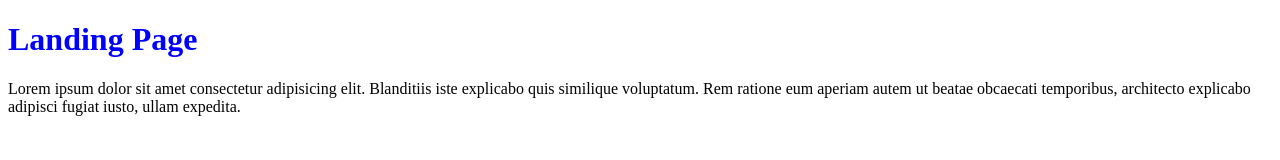
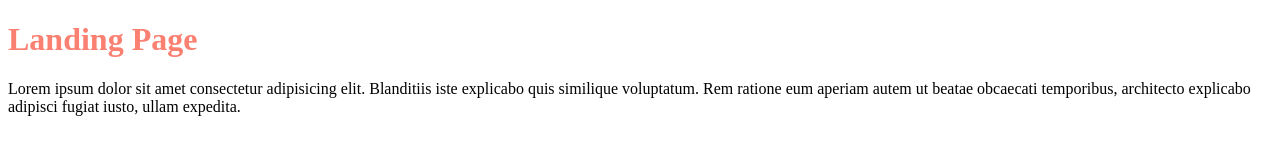
Before and after one commit to borneocode/simple-landing-page, a plain HTML site: page index.html in a window 1280 px wide. Drawn offline with Linux system fonts and the light colour scheme.

Commit message:
mengubah warna judul menjadi salmon

```diff
--- a/index.html
+++ b/index.html
@@ -6,7 +6,7 @@
     <title>Simple Landing Page</title>
   </head>
   <body>
-    <h1 style="color: blue">Landing Page</h1>
+    <h1 style="color: salmon">Landing Page</h1>
     <p>
       Lorem ipsum dolor sit amet consectetur adipisicing elit. Blanditiis iste explicabo quis similique voluptatum. Rem ratione eum aperiam autem ut beatae obcaecati temporibus, architecto explicabo adipisci fugiat iusto, ullam expedita.
     </p>
```
